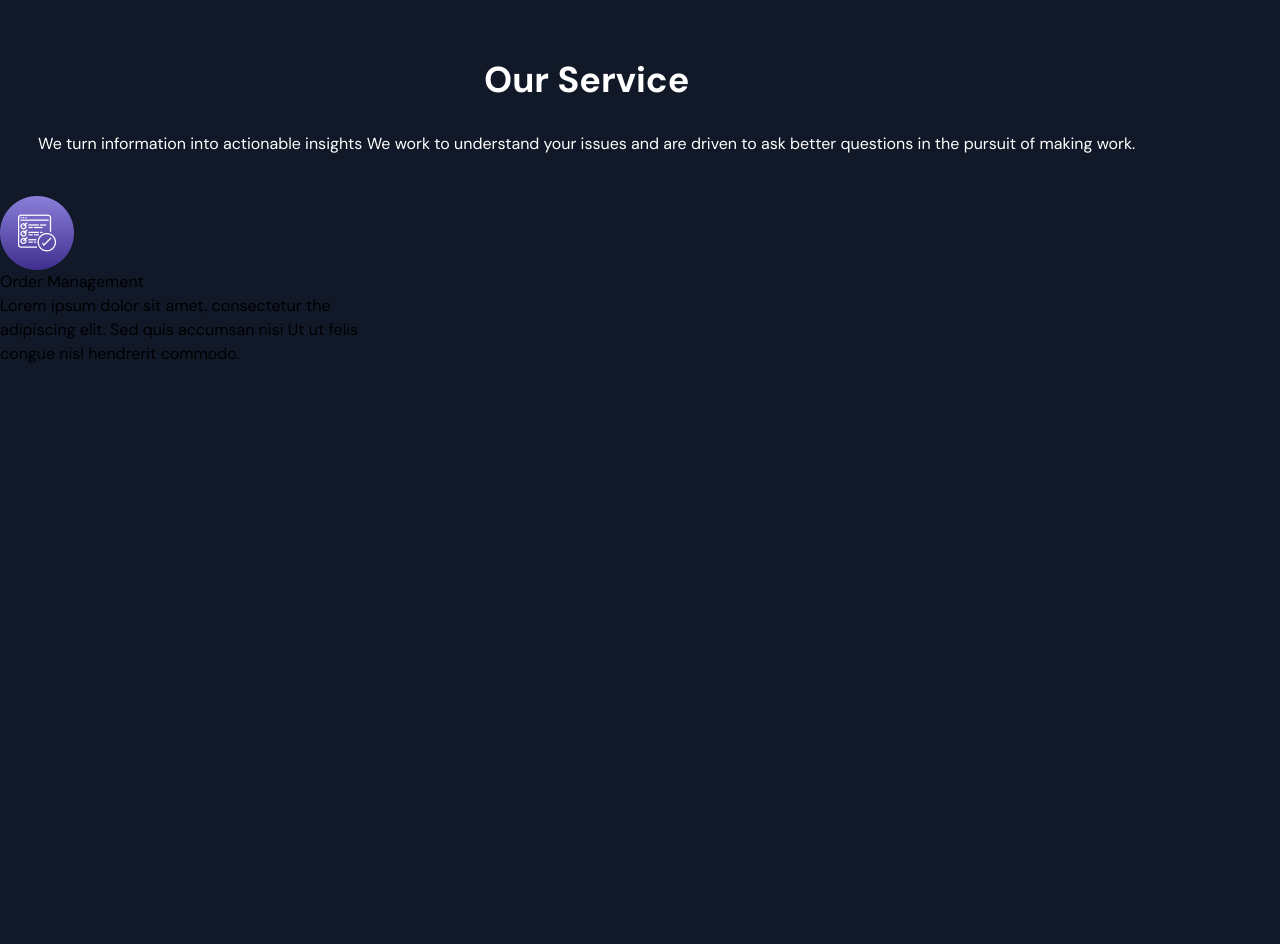
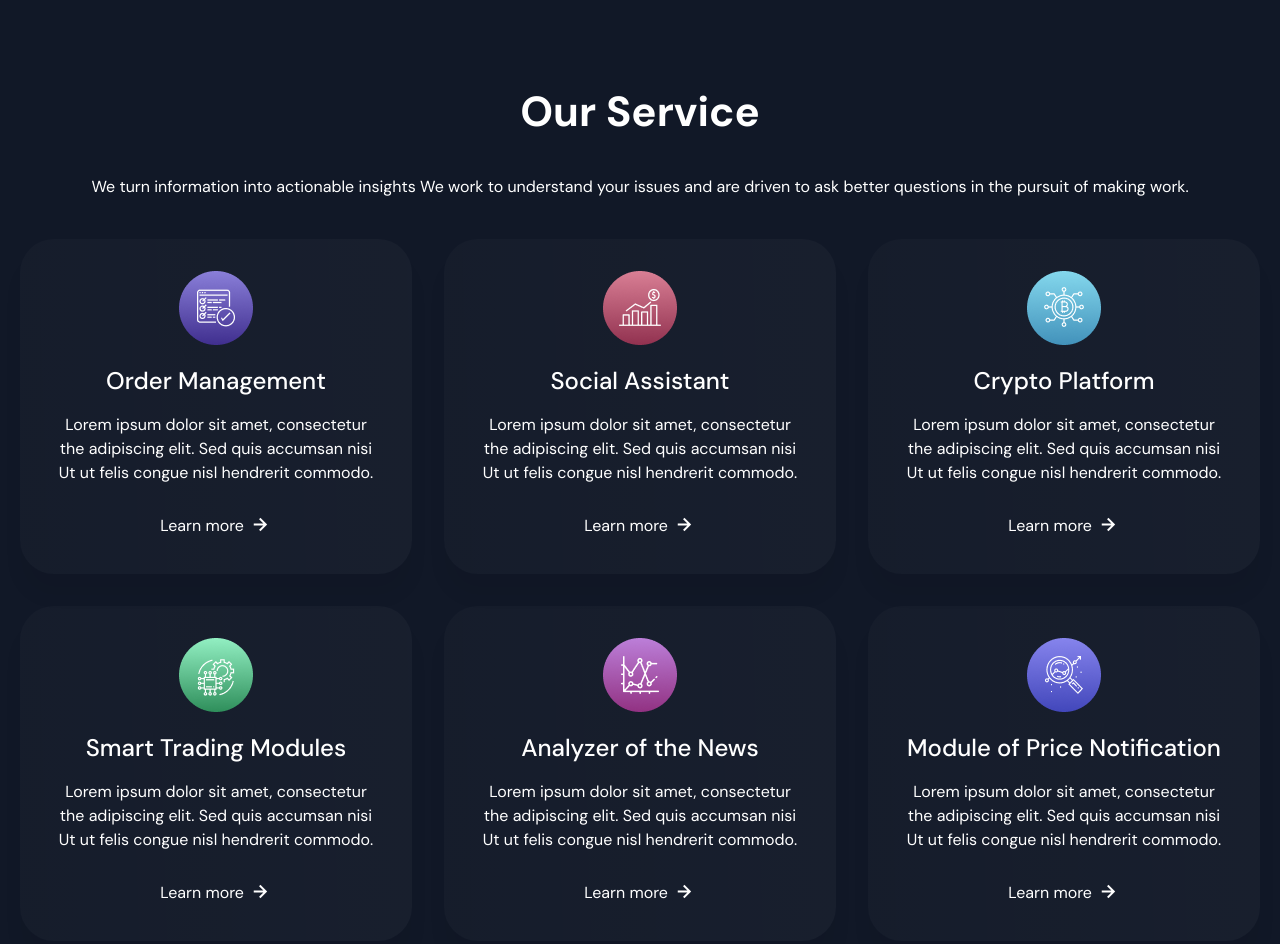
Before and after one commit to rajibdas-it/tailwind-project, a website built with Vite: page index.html in a window 1280 px wide. Shown: the part 740-1684 px from the top of the page. Before the commit the page ends 1600 px from the top, so only its background shows below. Built offline with nearby package versions, Linux system fonts and the light colour scheme.

Commit message:
complete service section with my own way

```diff
--- a/garbage.txt
+++ b/garbage.txt
@@ -1,6 +1,6 @@
 
 <div class="block md:hidden w-8 h-8">
-            <div class="line h-1 my-2 rounded-sm bg-white"></div>
+           <div class="line h-1 my-2 rounded-sm bg-white"></div>
             <div class="line h-1 my-2 rounded-sm bg-white"></div>
             <div class="line h-1 my-2 rounded-sm bg-white"></div>
           </div>
@@ -38,3 +38,33 @@
             </div>
             <!-- menu end -->
           </div>
+
+
+           <div class="container min-h-screen">
+        <div class="service-title flex flex-col justify-center w-11/12">
+          <div class="our-service text-center">
+            <h1 class="text-white text-4xl font-bold mb-8">Our Service</h1>
+            <p class="text-white w-full text-base mb-10">
+              We turn information into actionable insights We work to understand
+              your issues and are driven to ask better questions in the pursuit
+              of making work.
+            </p>
+          </div>
+          <div
+            class="services-box grid grid-cols-1 md:grid-cols-2 lg:grid-cols-3"
+          >
+            <div class="service flex flex-col">
+              <div class="img">
+                <img src="img/servise-icon.png" alt="" />
+              </div>
+              <div class="service title">
+                <h1>Order Management</h1>
+              </div>
+              <p class="service-details">
+                Lorem ipsum dolor sit amet, consectetur the adipiscing elit. Sed
+                quis accumsan nisi Ut ut felis congue nisl hendrerit commodo.
+              </p>
+            </div>
+          </div>
+        </div>
+      </div>
--- a/index.html
+++ b/index.html
@@ -4,6 +4,10 @@
     <meta charset="UTF-8" />
     <meta http-equiv="X-UA-Compatible" content="IE=edge" />
     <meta name="viewport" content="width=device-width, initial-scale=1.0" />
+    <link
+      href="https://unpkg.com/boxicons@2.1.4/css/boxicons.min.css"
+      rel="stylesheet"
+    />
     <link rel="stylesheet" href="style.css" />
     <title>Stylish Tailwind Project</title>
   </head>
@@ -129,31 +133,124 @@
       </div>
       <!-- home section end  -->
       <!-- service section start   -->
-      <div class="container min-h-screen">
-        <div class="service-title flex flex-col justify-center w-11/12">
-          <div class="our-service text-center">
-            <h1 class="text-white text-4xl font-bold mb-8">Our Service</h1>
-            <p class="text-white w-full text-base mb-10">
+      <div class="container mx-auto w-full text-center p-8 md:p-5">
+        <h1 class="font-bold text-white text-[42px] mb-8">Our Service</h1>
+        <p class="text-white mb-10">
           We turn information into actionable insights We work to understand
-              your issues and are driven to ask better questions in the pursuit
-              of making work.
+          your issues and are driven to ask better questions in the pursuit of
+          making work.
         </p>
-          </div>
+        <!-- <div class="services flex gap-8 justify-center"> -->
         <div
-            class="services-box grid grid-cols-1 md:grid-cols-2 lg:grid-cols-3"
+          class="services grid grid-cols-1 md:grid-cols-2 lg:grid-cols-3 justify-center gap-8"
         >
-            <div class="service flex flex-col">
-              <div class="img">
+          <div class="card flex flex-col items-center p-8">
+            <div class="mb-5">
               <img src="img/servise-icon.png" alt="" />
             </div>
-              <div class="service title">
-                <h1>Order Management</h1>
-              </div>
-              <p class="service-details">
+            <h2 class="text-2xl font-medium text-white mb-4">
+              Order Management
+            </h2>
+            <p class="text-white mb-6">
               Lorem ipsum dolor sit amet, consectetur the adipiscing elit. Sed
               quis accumsan nisi Ut ut felis congue nisl hendrerit commodo.
             </p>
+            <p class="text-white flex items-center justify-center gap-1">
+              <span class="block">Learn more</span>
+              <span class="block"
+                ><i class="bx bx-right-arrow-alt text-2xl"></i
+              ></span>
+            </p>
           </div>
+          <div class="card flex flex-col items-center p-8">
+            <div class="mb-5">
+              <img src="img/servise-icon2.png" alt="" />
+            </div>
+            <h2 class="text-2xl font-medium text-white mb-4">
+              Social Assistant
+            </h2>
+            <p class="text-white mb-6">
+              Lorem ipsum dolor sit amet, consectetur the adipiscing elit. Sed
+              quis accumsan nisi Ut ut felis congue nisl hendrerit commodo.
+            </p>
+            <p class="text-white flex items-center justify-center gap-1">
+              <span class="block">Learn more</span>
+              <span class="block"
+                ><i class="bx bx-right-arrow-alt text-2xl"></i
+              ></span>
+            </p>
+          </div>
+          <div class="card flex flex-col items-center p-8">
+            <div class="mb-5">
+              <img src="img/servise-icon3.png" alt="" />
+            </div>
+            <h2 class="text-2xl font-medium text-white mb-4">
+              Crypto Platform
+            </h2>
+            <p class="text-white mb-6">
+              Lorem ipsum dolor sit amet, consectetur the adipiscing elit. Sed
+              quis accumsan nisi Ut ut felis congue nisl hendrerit commodo.
+            </p>
+            <p class="text-white flex items-center justify-center gap-1">
+              <span class="block">Learn more</span>
+              <span class="block"
+                ><i class="bx bx-right-arrow-alt text-2xl"></i
+              ></span>
+            </p>
+          </div>
+          <div class="card flex flex-col items-center p-8">
+            <div class="mb-5">
+              <img src="img/servise-icon4.png" alt="" />
+            </div>
+            <h2 class="text-2xl font-medium text-white mb-4">
+              Smart Trading Modules
+            </h2>
+            <p class="text-white mb-6">
+              Lorem ipsum dolor sit amet, consectetur the adipiscing elit. Sed
+              quis accumsan nisi Ut ut felis congue nisl hendrerit commodo.
+            </p>
+            <p class="text-white flex items-center justify-center gap-1">
+              <span class="block">Learn more</span>
+              <span class="block"
+                ><i class="bx bx-right-arrow-alt text-2xl"></i
+              ></span>
+            </p>
+          </div>
+          <div class="card flex flex-col items-center p-8">
+            <div class="mb-5">
+              <img src="img/servise-icon5.png" alt="" />
+            </div>
+            <h2 class="text-2xl font-medium text-white mb-4">
+              Analyzer of the News
+            </h2>
+            <p class="text-white mb-6">
+              Lorem ipsum dolor sit amet, consectetur the adipiscing elit. Sed
+              quis accumsan nisi Ut ut felis congue nisl hendrerit commodo.
+            </p>
+            <p class="text-white flex items-center justify-center gap-1">
+              <span class="block">Learn more</span>
+              <span class="block"
+                ><i class="bx bx-right-arrow-alt text-2xl"></i
+              ></span>
+            </p>
+          </div>
+          <div class="card flex flex-col items-center p-8">
+            <div class="mb-5">
+              <img src="img/servise-icon6.png" alt="" />
+            </div>
+            <h2 class="text-2xl font-medium text-white mb-4">
+              Module of Price Notification
+            </h2>
+            <p class="text-white mb-6">
+              Lorem ipsum dolor sit amet, consectetur the adipiscing elit. Sed
+              quis accumsan nisi Ut ut felis congue nisl hendrerit commodo.
+            </p>
+            <p class="text-white flex items-center justify-center gap-1">
+              <span class="block">Learn more</span>
+              <span class="block"
+                ><i class="bx bx-right-arrow-alt text-2xl"></i
+              ></span>
+            </p>
           </div>
         </div>
       </div>
--- a/style.css
+++ b/style.css
@@ -31,11 +31,17 @@
   letter-spacing: 0.02em;
 }
 
-.service-box {
+.card {
   background: linear-gradient(
     268.12deg,
     rgba(254, 254, 255, 0.032) -11.04%,
     rgba(255, 255, 255, 0.018) 104.89%
   );
   box-shadow: 0px 22px 18px rgba(0, 0, 0, 0.05);
+  border-radius: 34px;
 }
+
+.service {
+  width: 370px;
+  height: 336px;
+}
```
Lines whose indentation alone changed are shown as unchanged.
